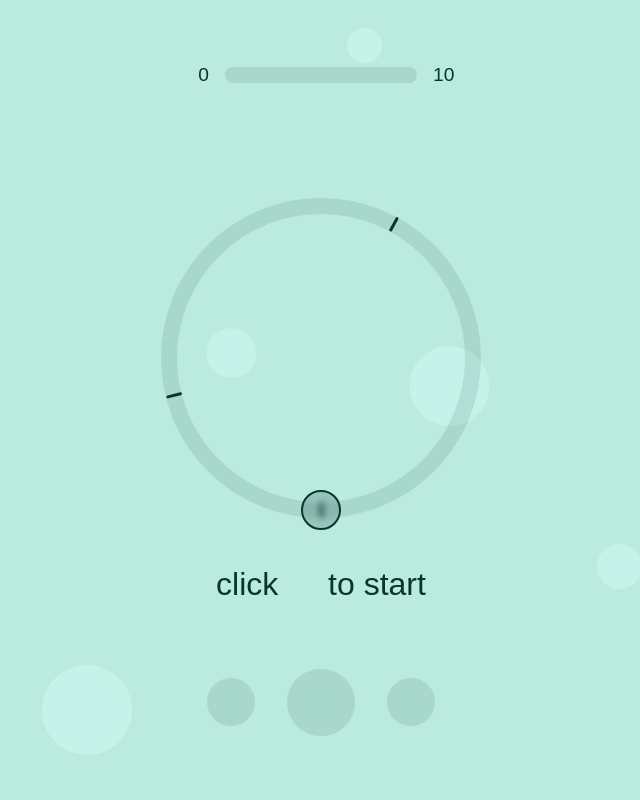
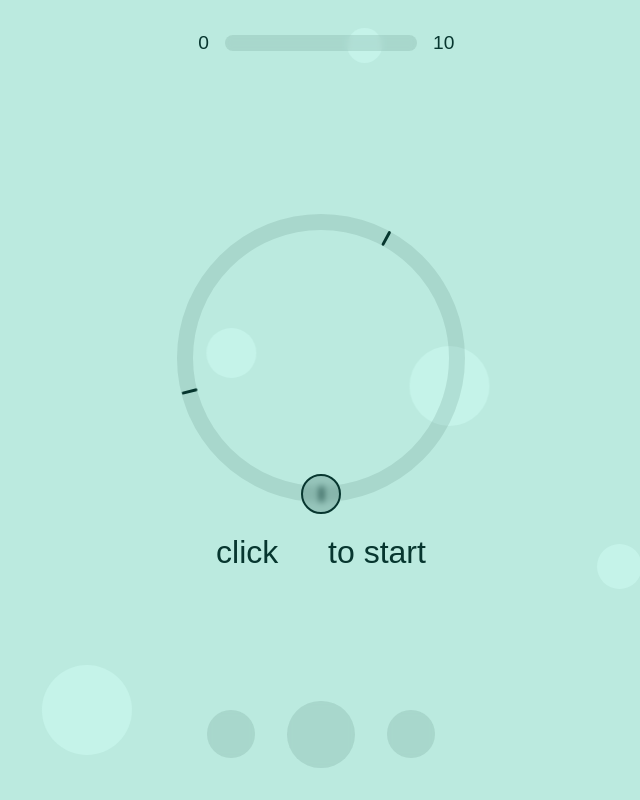
Before and after one commit to refact0r/respir, a SvelteKit app: page /4-7-8 in a window 1280 px wide. Shown: the whole page, without its empty margins (319-959 px from the left). Built offline with nearby package versions, Linux system fonts and the light colour scheme; some icons are missing; a web font is replaced by a local one.

Commit message:
reduce margins

```diff
--- a/src/routes/+layout.svelte
+++ b/src/routes/+layout.svelte
@@ -49,7 +49,7 @@
 		overflow: hidden;
 		top: 0;
 		left: 0;
-		z-index: -1;
+		z-index: -2;
 	}
 	.bubble {
 		position: absolute;
--- a/src/routes/[slug]/+page.svelte
+++ b/src/routes/[slug]/+page.svelte
@@ -51,7 +51,7 @@
 	let prevSec, prevStep;
 	let pausedSec, pausedStep;
 
-	let size = 20;
+	let size = 18;
 	let trackSize = 1;
 	let circleSize = 2.5;
 	let offset = (circleSize - trackSize) / -2 - 1;
@@ -308,7 +308,6 @@
 	}
 
 	.top {
-		padding: 2rem;
 		display: flex;
 		gap: 1rem;
 		align-items: center;
@@ -347,18 +346,18 @@
 
 		flex: 1;
 		flex-direction: column;
-		gap: 3rem;
+		gap: 2rem;
+		margin: 2rem;
 	}
 
 	.bottom {
-		padding: 2rem;
 		display: flex;
 		align-items: center;
 		gap: 2rem;
 	}
 
 	.visualizer {
-		margin-top: 3rem;
+		margin-top: 2rem;
 	}
 
 	.text {
@@ -373,7 +372,7 @@
 		}
 	}
 
-	$size: 20rem;
+	$size: 18rem;
 	$track-size: 1rem;
 	$circle-size: 2.5rem;
 	$offset: calc(-1rem * ($circle-size - $track-size) / 2rem - 1rem);
```
